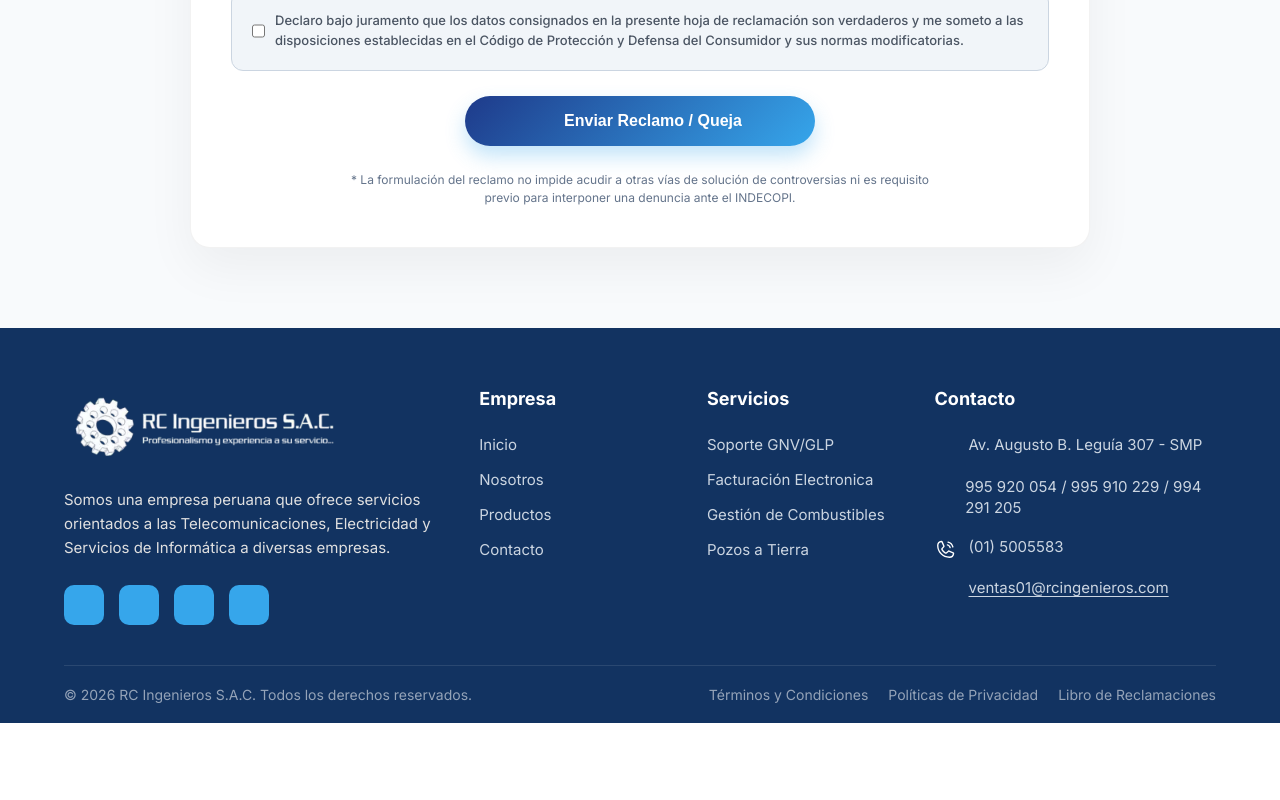
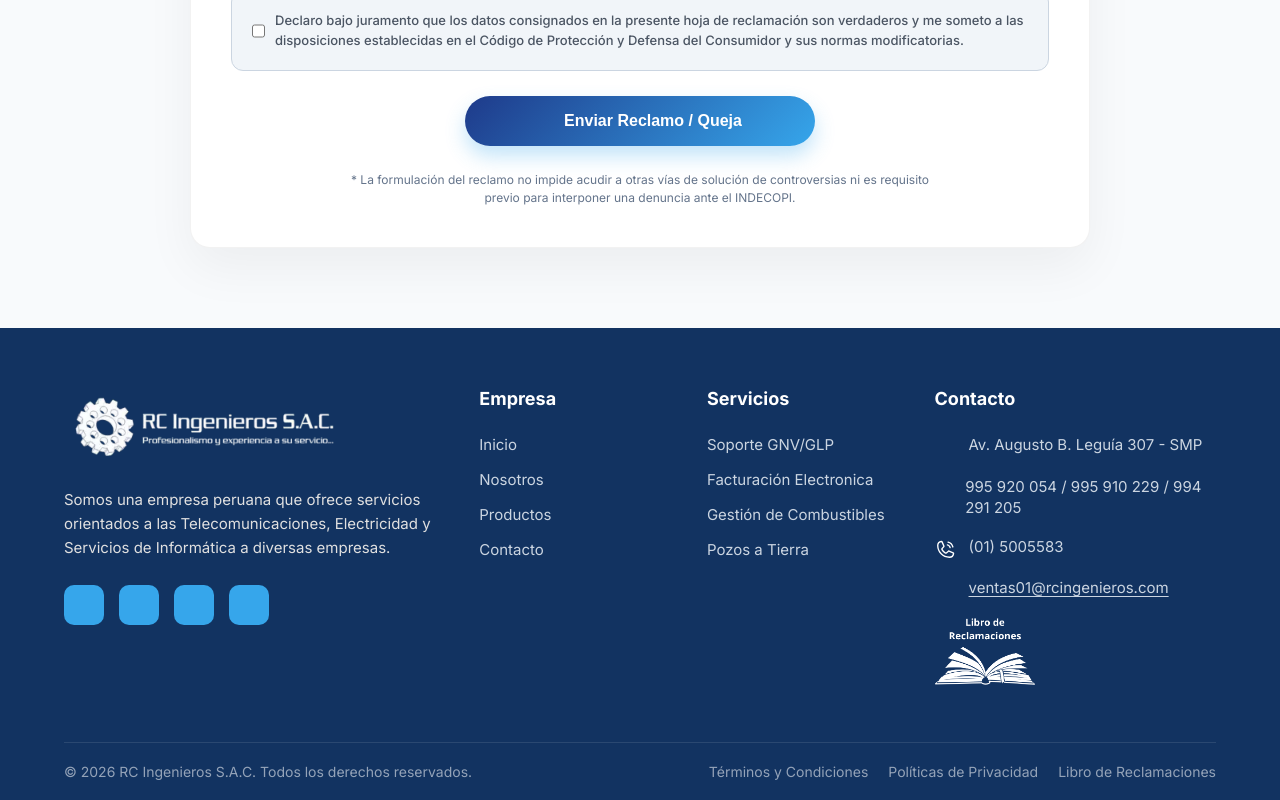
Before and after one commit to Fernando-Huertas/RCIngenieros, a React (Vite) app: page /libro-reclamaciones in a window 1280 px wide. Shown: the part 2407-3207 px from the top of the page. Before the commit the page ends 3130 px from the top, so only its background shows below. Built offline with nearby package versions, Linux system fonts and the light colour scheme; some icons are missing.

Commit message:
se agrego un img de libro de reclamaciones

```diff
--- a/src/components/Footer.css
+++ b/src/components/Footer.css
@@ -171,6 +171,24 @@
     color: #36A6EB;
 }
 
+.footer-libro-reclamaciones-link {
+    display: flex;
+    align-items: center;
+    transition: transform 0.3s ease, opacity 0.3s ease;
+}
+
+.footer-libro-reclamaciones-link:hover {
+    transform: scale(1.05);
+    opacity: 0.9;
+}
+
+.footer-libro-img {
+    height: 100px;
+    width: auto;
+    object-fit: contain;
+    filter: brightness(1);
+}
+
 /* ==========================================================================
     RESPONSIVE DESIGN FOOTER
 ========================================================================== */
--- a/src/components/Footer.jsx
+++ b/src/components/Footer.jsx
@@ -1,7 +1,8 @@
 import React from 'react';
 import './Footer.css';
 import { Icon } from '@iconify/react';
-import logorc1 from '../assets/logorc1.webp'; // Asumiendo este logo para el footer
+import logorc1 from '../assets/logorc1.webp';
+import iconoLibro from '../assets/icono-libro de reclamaciones.webp';
 
 export default function Footer() {
   return (
@@ -84,6 +85,9 @@ export default function Footer() {
               </div>
             </li>
           </ul>
+          <a href="/libro-reclamaciones" className="footer-libro-reclamaciones-link" aria-label="Libro de Reclamaciones INDECOPI">
+            <img src={iconoLibro} alt="Libro de Reclamaciones" className="footer-libro-img" />
+          </a>
         </div>
 
       </div>
```
Also changed, not shown: src/assets/icono-libro de reclamaciones.webp (added).
